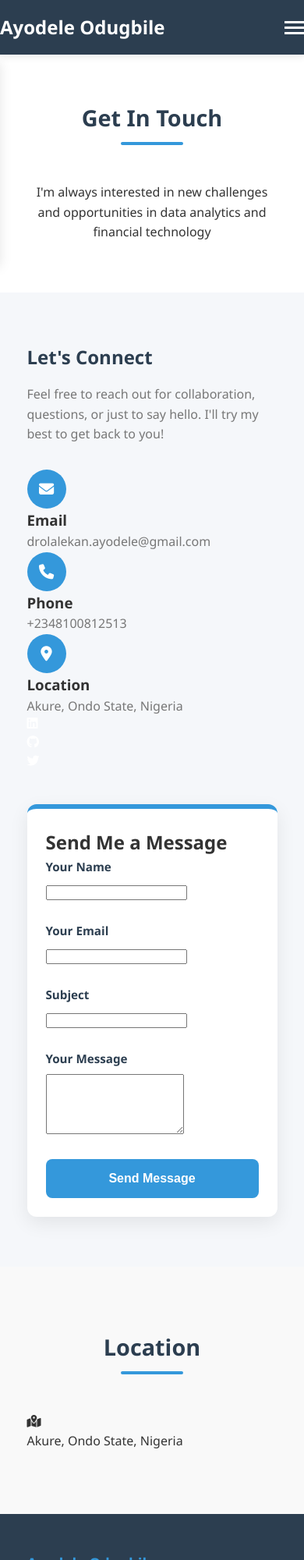
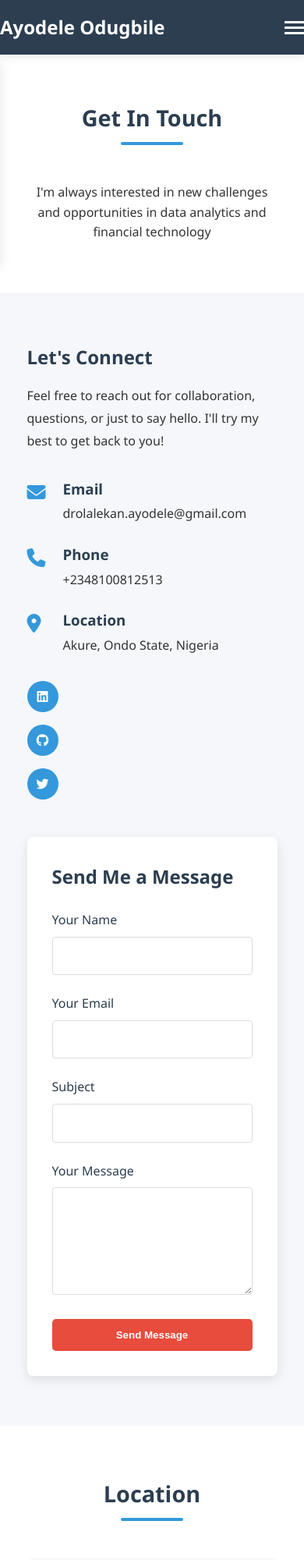
Before and after one commit to odugbile1993/myportfolio, a plain HTML site: page contact.html in a window 390 px wide. Shown: the top 2000 px of the page at 78% size. Drawn offline with Linux system fonts and the light colour scheme.

Commit message:
Update styles.css

```diff
--- a/styles.css
+++ b/styles.css
@@ -737,7 +737,7 @@ footer {
     text-decoration: underline;
 }
 
- /* Contact Page Styles */
+/* Contact Page Styles */
 .contact-hero {
     padding: 8rem 0 4rem;
     background-color: white;
@@ -762,80 +762,64 @@ footer {
 
 .contact-info > p {
     margin-bottom: 2rem;
-    color: var(--text-light);
+    line-height: 1.8;
 }
 
-.contact-method {
+.contact-details {
+    margin-bottom: 2rem;
+}
+
+.contact-item {
     display: flex;
-    align-items: center;
+    align-items: flex-start;
     gap: 1rem;
     margin-bottom: 1.5rem;
-    background: #fff;
-    padding: 1rem;
-    border-radius: 12px;
-    box-shadow: 0 6px 18px rgba(0, 0, 0, 0.06);
-    transition: transform 0.3s;
-}
-
-.contact-method:hover {
-    transform: translateY(-3px);
 }
 
 .contact-icon {
-    width: 50px;
-    height: 50px;
-    background-color: var(--secondary-color);
-    border-radius: 50%;
-    display: flex;
-    align-items: center;
-    justify-content: center;
-    color: white;
-    font-size: 1.2rem;
+    font-size: 1.5rem;
+    color: var(--secondary-color);
+    min-width: 30px;
 }
 
-.contact-details h4 {
+.contact-text h3 {
     color: var(--primary-color);
     margin-bottom: 0.3rem;
 }
 
-.contact-details p,
-.contact-details a {
-    color: var(--text-light);
-    text-decoration: none;
+.social-links {
+    display: flex;
+    gap: 1rem;
 }
 
-.contact-details a:hover {
-    color: var(--secondary-color);
+.social-link {
+    display: inline-flex;
+    align-items: center;
+    justify-content: center;
+    width: 40px;
+    height: 40px;
+    background-color: var(--secondary-color);
+    color: white;
+    border-radius: 50%;
+    text-decoration: none;
+    transition: all 0.3s;
 }
 
-/* ✅ Refined Contact Form */
-.contact-form {
-    background-color: #fff;
-    padding: 2.5rem;
-    border-radius: 12px;
-    box-shadow: 0 8px 24px rgba(0, 0, 0, 0.08);
-    position: relative;
-    overflow: hidden;
-    border-top: 6px solid var(--secondary-color);
+.social-link:hover {
+    background-color: var(--primary-color);
+    transform: translateY(-3px);
 }
 
-.contact-form h3 {
-    color: var(--primary-color);
-    margin: 2rem 0 1.5rem;
-    font-size: 1.6rem;
-    font-weight: 700;
-    text-align: center;
-    position: relative;
+.contact-form {
+    background-color: white;
+    padding: 2rem;
+    border-radius: 8px;
+    box-shadow: 0 5px 15px rgba(0, 0, 0, 0.1);
 }
 
-.contact-form h3::after {
-    content: "";
-    display: block;
-    width: 50px;
-    height: 3px;
-    background: var(--secondary-color);
-    margin: 0.75rem auto 0;
-    border-radius: 2px;
+.contact-form h2 {
+    color: var(--primary-color);
+    margin-bottom: 1.5rem;
 }
 
 .form-group {
@@ -846,70 +830,116 @@ footer {
     display: block;
     margin-bottom: 0.5rem;
     color: var(--primary-color);
-    font-weight: 600;
-    font-size: 0.95rem;
+    font-weight: 500;
 }
 
-.form-control {
+.form-group input,
+.form-group textarea {
     width: 100%;
-    padding: 0.9rem 1rem;
-    border: 1px solid #dcdcdc;
-    border-radius: 8px;
+    padding: 0.8rem;
+    border: 1px solid #ddd;
+    border-radius: 4px;
+    font-family: inherit;
     font-size: 1rem;
-    background: #fafafa;
-    transition: border-color 0.3s, box-shadow 0.3s, background 0.3s;
 }
 
-.form-control:focus {
-    outline: none;
-    border-color: var(--secondary-color);
-    background: #fff;
-    box-shadow: 0 0 0 3px rgba(52, 152, 219, 0.15);
+.form-group textarea {
+    resize: vertical;
+    min-height: 120px;
 }
 
-textarea.form-control {
-    min-height: 150px;
-    resize: vertical;
+/* Map Section */
+.map-section {
+    padding: 4rem 0;
+    background-color: white;
 }
 
-/* Submit Button */
-.contact-form button {
-    display: inline-block;
-    width: 100%;
-    background: var(--secondary-color);
-    color: #fff;
-    padding: 1rem;
-    border: none;
+.map-placeholder {
+    height: 300px;
+    background-color: #f5f7fa;
     border-radius: 8px;
-    font-size: 1rem;
-    font-weight: 600;
-    cursor: pointer;
-    transition: background 0.3s, transform 0.2s;
+    display: flex;
+    flex-direction: column;
+    align-items: center;
+    justify-content: center;
+    font-size: 3rem;
+    color: var(--secondary-color);
 }
 
-.contact-form button:hover {
-    background: var(--primary-color);
-    transform: translateY(-2px);
+.map-placeholder p {
+    margin-top: 1rem;
+    color: var(--text-light);
 }
 
-.contact-form button:active {
-    transform: translateY(0);
-}
-
-/* Mobile Responsive */
-@media (max-width: 600px) {
-    .contact-form {
-        padding: 1.5rem;
+/* Responsive Design */
+@media (max-width: 768px) {
+    .hamburger {
+        display: flex;
     }
 
-    .form-control {
-        font-size: 0.95rem;
-        padding: 0.8rem;
+    .nav-menu {
+        position: fixed;
+        top: 70px;
+        right: -100%;
+        flex-direction: column;
+        background-color: var(--primary-color);
+        width: 100%;
+        text-align: center;
+        transition: 0.3s;
+        box-shadow: 0 10px 15px rgba(0, 0, 0, 0.1);
+        padding: 1rem 0;
     }
 
-    .contact-method {
+    .nav-menu.active {
+        right: 0;
+    }
+
+    .nav-menu li {
+        margin: 1.5rem 0;
+    }
+
+    .hero .container,
+    .about-content {
         flex-direction: column;
-        align-items: flex-start;
+        text-align: center;
+    }
+
+    .hero-content {
+        padding-right: 0;
+        margin-bottom: 2rem;
+    }
+
+    .hero-buttons,
+    .about-actions {
+        justify-content: center;
+    }
+
+    .timeline::after {
+        left: 31px;
+    }
+
+    .timeline-item {
+        width: 100%;
+        padding-left: 70px;
+        padding-right: 25px;
+    }
+
+    .timeline-item:nth-child(even) {
+        left: 0;
+    }
+
+    .publication-item {
+        flex-direction: column;
+        text-align: center;
+    }
+
+    .contact-grid {
+        grid-template-columns: 1fr;
+    }
+
+    .projects-filter {
+        flex-direction: column;
+        align-items: center;
     }
 
 /* Responsive Design */
```
